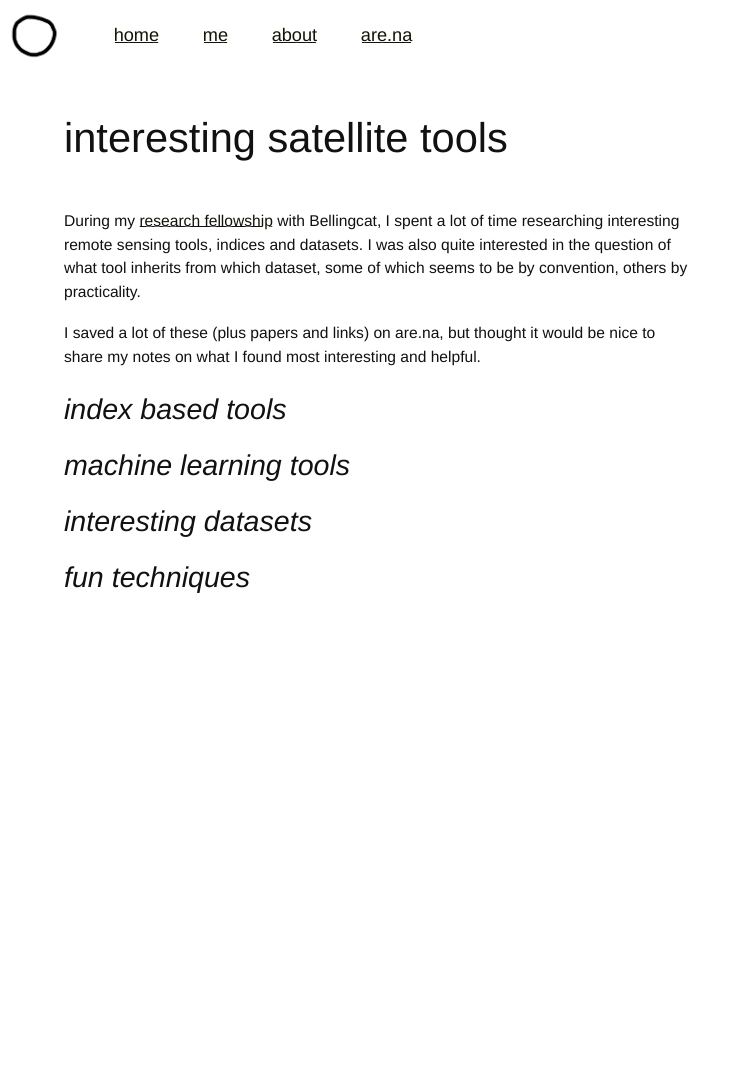
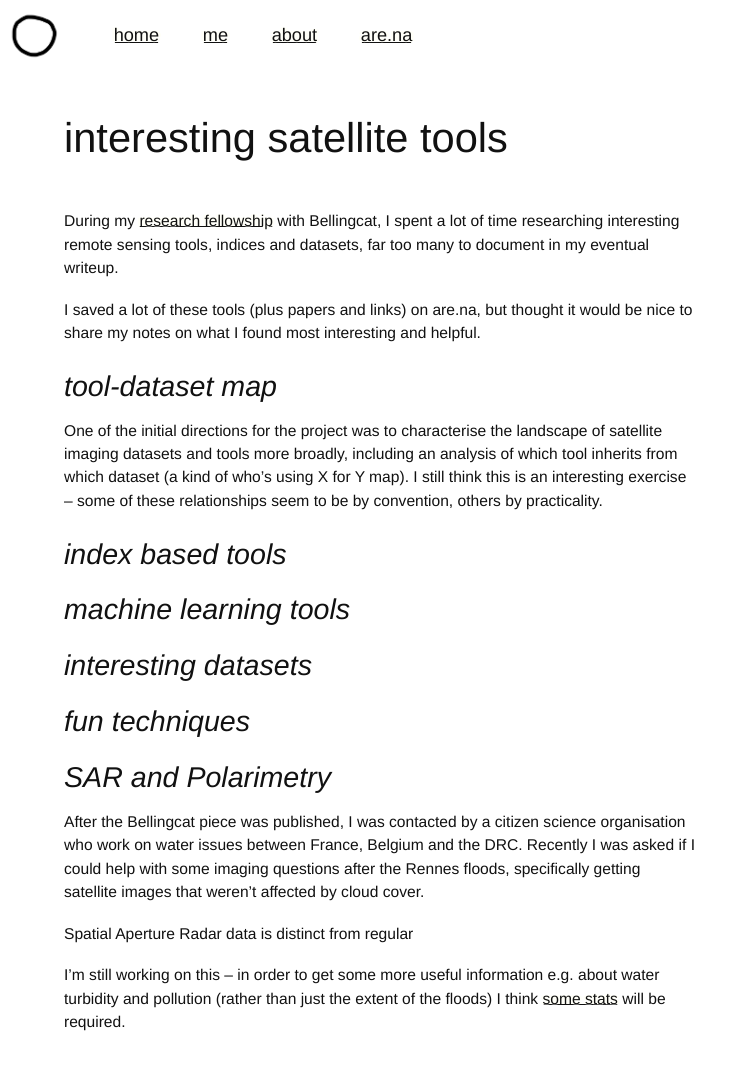
Before and after one commit to agnescameron/blog, a Jekyll site: the page built from _posts/2025-02-10-satellite-tools.md, in a window 1280 px wide and 1130 px high. Shown: the top 1070 px of the window, without its empty margins (0-746 px from the left). Built offline with Jekyll 4.4.1, drawn with Linux system fonts in a browser that asks for light colours.

Commit message:
fix typo

```diff
--- a/_posts/2025-02-10-satellite-tools.md
+++ b/_posts/2025-02-10-satellite-tools.md
@@ -9,9 +9,13 @@ status: draft
 image:
 ---
 
-During my [research fellowship](/2025/01/10/satellite.html) with Bellingcat, I spent a lot of time researching interesting remote sensing tools, indices and datasets. I was also quite interested in the question of what tool inherits from which dataset, some of which seems to be by convention, others by practicality.
+During my [research fellowship](/2025/01/10/satellite.html) with Bellingcat, I spent a lot of time researching interesting remote sensing tools, indices and datasets, far too many to document in my eventual writeup.
 
-I saved a lot of these (plus papers and links) on are.na, but thought it would be nice to share my notes on what I found most interesting and helpful.
+I saved a lot of these tools (plus papers and links) on are.na, but thought it would be nice to share my notes on what I found most interesting and helpful.
+
+## tool-dataset map
+
+One of the initial directions for the project was to characterise the landscape of satellite imaging datasets and tools more broadly, including an analysis of which tool inherits from which dataset (a kind of who's using X for Y map). I still think this is an interesting exercise -- some of these relationships seem to be by convention, others by practicality.
 
 ## index based tools
 
@@ -23,3 +27,12 @@ I saved a lot of these (plus papers and links) on are.na, but thought it would b
 
 
 ## fun techniques
+
+
+## SAR and Polarimetry
+
+After the Bellingcat piece was published, I was contacted by a citizen science organisation who work on water issues between France, Belgium and the DRC. Recently I was asked if I could help with some imaging questions after the Rennes floods, specifically getting satellite images that weren't affected by cloud cover.
+
+Spatial Aperture Radar data is distinct from regular
+
+I'm still working on this -- in order to get some more useful information e.g. about water turbidity and pollution (rather than just the extent of the floods) I think [some stats](https://developers.google.com/earth-engine/tutorials/community/detecting-changes-in-sentinel-1-imagery-pt-1) will be required.
```
Also changed, not shown: _posts/2024-29-12-synths.md (+1 -1 lines), _posts/2025-01-20-wiki-scraping.md (renamed from _posts/2022-08-16-wiki-scraping.md, +3 -1 lines), img/dishes/borscht-see-also.png, 2 other files.
